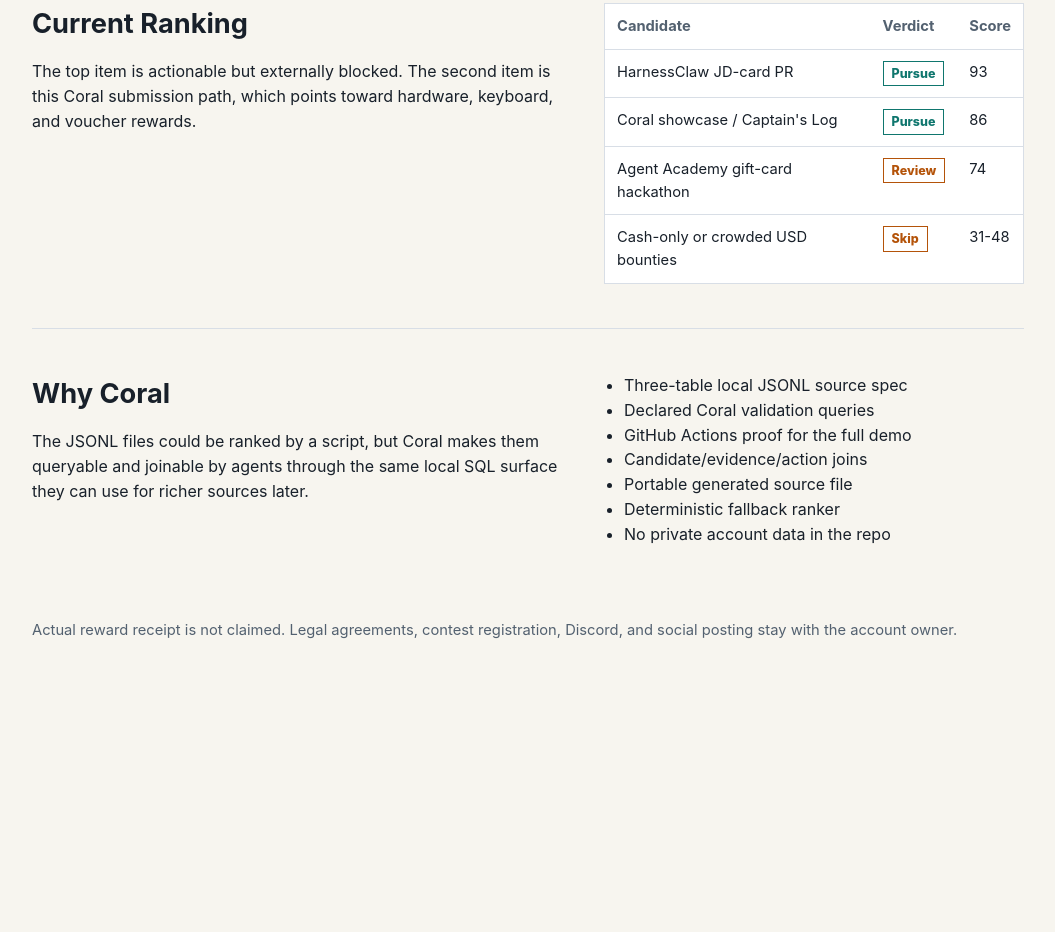
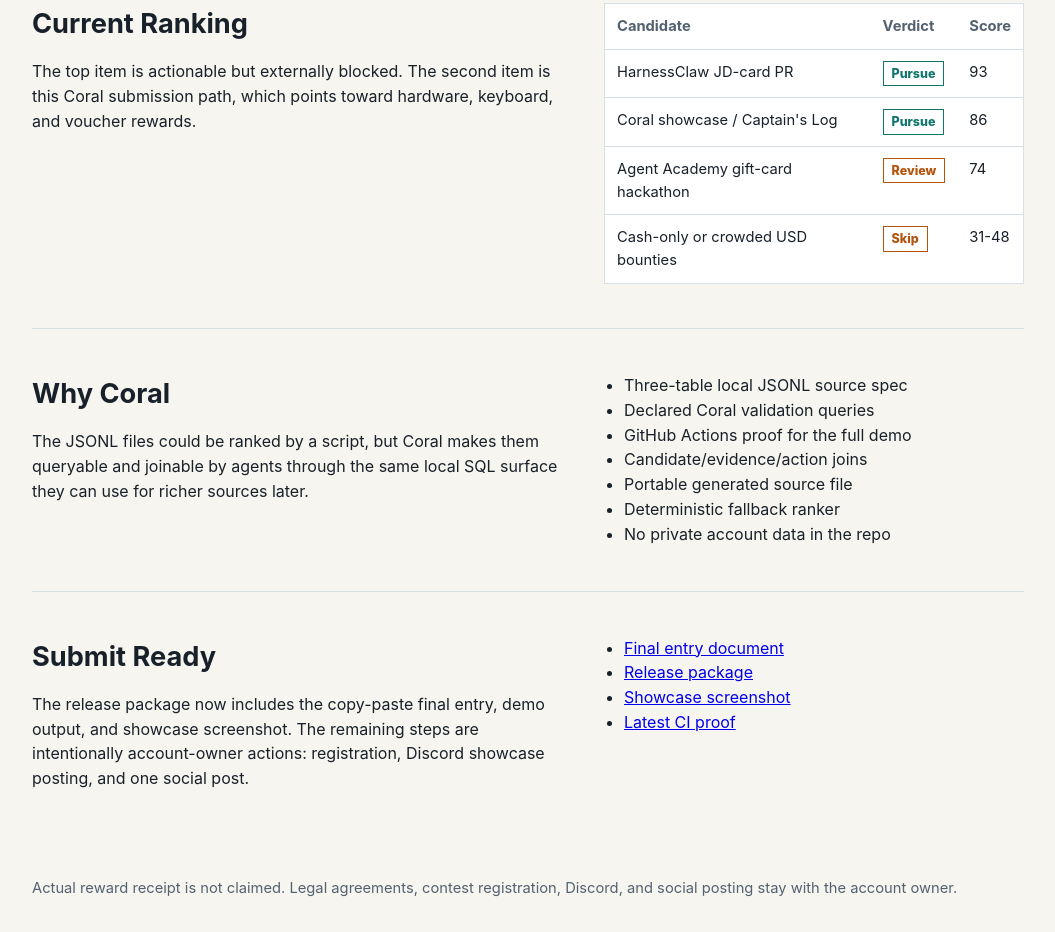
Before and after one commit to mysubb01/coral-reward-watchtower, a website: page docs/index.html in a window 1280 px wide. Shown: the part 986-1918 px from the top of the page, without its empty margins (112-1167 px from the left). Before the commit the page ends 1659 px from the top, so only its background shows below. Drawn offline with Linux system fonts and the light colour scheme.

Commit message:
Surface final entry on Coral Pages

```diff
--- a/docs/index.html
+++ b/docs/index.html
@@ -209,6 +209,7 @@
         <a class="button" href="./captains-log.md">Read The Build Guide</a>
         <a class="button" href="https://github.com/mysubb01/coral-reward-watchtower/actions/workflows/coral-demo.yml">CI Proof</a>
         <a class="button" href="https://github.com/mysubb01/coral-reward-watchtower/releases">Release Package</a>
+        <a class="button" href="https://github.com/mysubb01/coral-reward-watchtower/blob/main/submission/final-entry.md">Final Entry</a>
       </div>
     </header>
 
@@ -294,6 +295,23 @@
           <li>No private account data in the repo</li>
         </ul>
       </section>
+
+      <section class="band grid">
+        <div>
+          <h2>Submit Ready</h2>
+          <p>
+            The release package now includes the copy-paste final entry, demo output, and showcase
+            screenshot. The remaining steps are intentionally account-owner actions: registration,
+            Discord showcase posting, and one social post.
+          </p>
+        </div>
+        <ul>
+          <li><a href="https://github.com/mysubb01/coral-reward-watchtower/blob/main/submission/final-entry.md">Final entry document</a></li>
+          <li><a href="https://github.com/mysubb01/coral-reward-watchtower/releases/tag/v0.2.0-submission">Release package</a></li>
+          <li><a href="https://github.com/mysubb01/coral-reward-watchtower/releases/download/v0.2.0-submission/coral-reward-watchtower-showcase-20260523.png">Showcase screenshot</a></li>
+          <li><a href="https://github.com/mysubb01/coral-reward-watchtower/actions/runs/26335367022">Latest CI proof</a></li>
+        </ul>
+      </section>
     </main>
 
     <footer>
```
